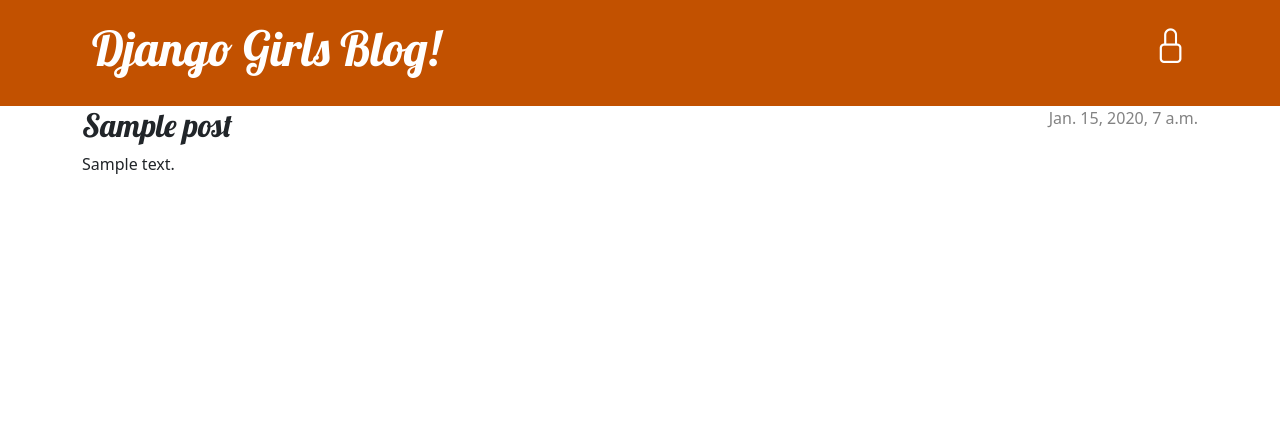
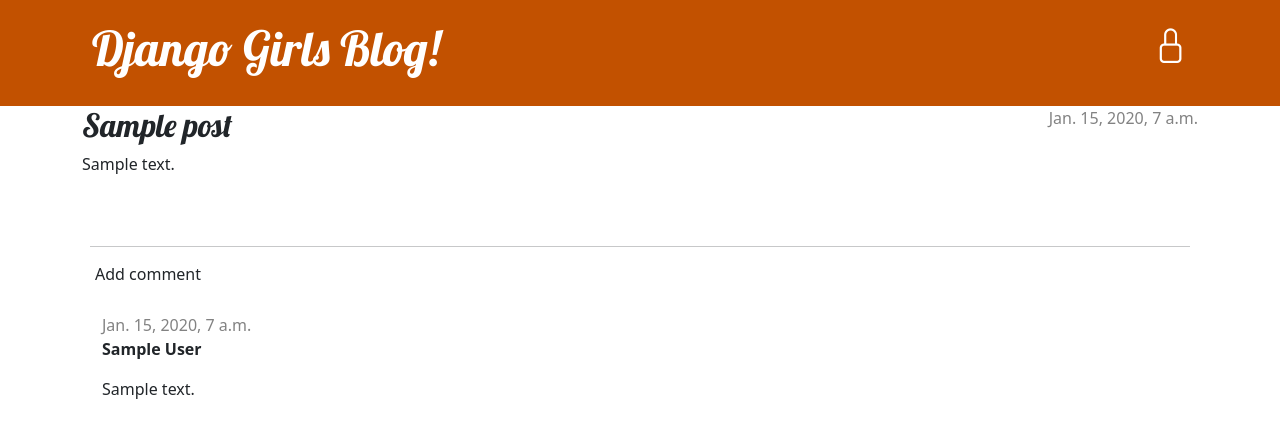
Before and after one commit to Adrian-Batista/Intro_Django, a Django app: page /post/1/ in a window 1280 px wide. Shown: the top 438 px of the page. Run offline with Django 3.2, Linux system fonts and the light colour scheme; tables that the repository leaves empty hold one stand-in row (values such as "Sample post").

Commit message:
New Post

```diff
--- a/blog/admin.py
+++ b/blog/admin.py
@@ -1,4 +1,5 @@
 from django.contrib import admin
-from .models import Post
+from .models import Post, Comment
 
 admin.site.register(Post)
+admin.site.register(Comment)
--- a/blog/static/css/style.css
+++ b/blog/static/css/style.css
@@ -44,3 +44,7 @@
 .post h2 a, .post h2 a:visited {
     color: #000000;
 }
+
+.comment {
+    margin: 20px 0px 20px 20px;
+}
--- a/blog/templates/blog/post_detail.html
+++ b/blog/templates/blog/post_detail.html
@@ -23,5 +23,31 @@
         <p>{{ post.text|linebreaksbr }}</p>
     </article>
 
+    <hr class="m-2">
+
+    <a class="btn btn-default" href="{% url 'add_comment_to_post' pk=post.pk %}">
+        Add comment
+    </a>
+    {% for comment in post.comments.all %}
+        {% if user.is_authenticated or comment.approved_comment %}
+            <div class="comment">
+                <div class="date">
+                    {{ comment.created_date }}
+                    {% if not comment.approved_comment %}
+                        <a class="btn btn-default" href="{% url 'comment_remove' pk=comment.pk %}">
+                            <i class="bi bi-journal-x"></i>
+                        </a>
+                        <a class="btn btn-default" href="{% url 'comment_approve' pk=comment.pk %}">
+                            <i class="bi bi-journal-check"></i>
+                        </a>
+                    {% endif %}
+                </div>
+                <strong>{{ comment.author }}</strong>
+                <p>{{ comment.text|linebreaks }}</p>
+            </div>
+        {% endif %}
+    {% empty %}
+        <p>No comments here yet :(</p>
+    {% endfor %}
 
 {% endblock %}
```
Also changed, not shown: blog/templates/blog/add_comment_to_post.html (added, +9 -0 lines), blog/templates/blog/post_list.html (+6 -3 lines), blog/migrations/0002_comment.py (added).
